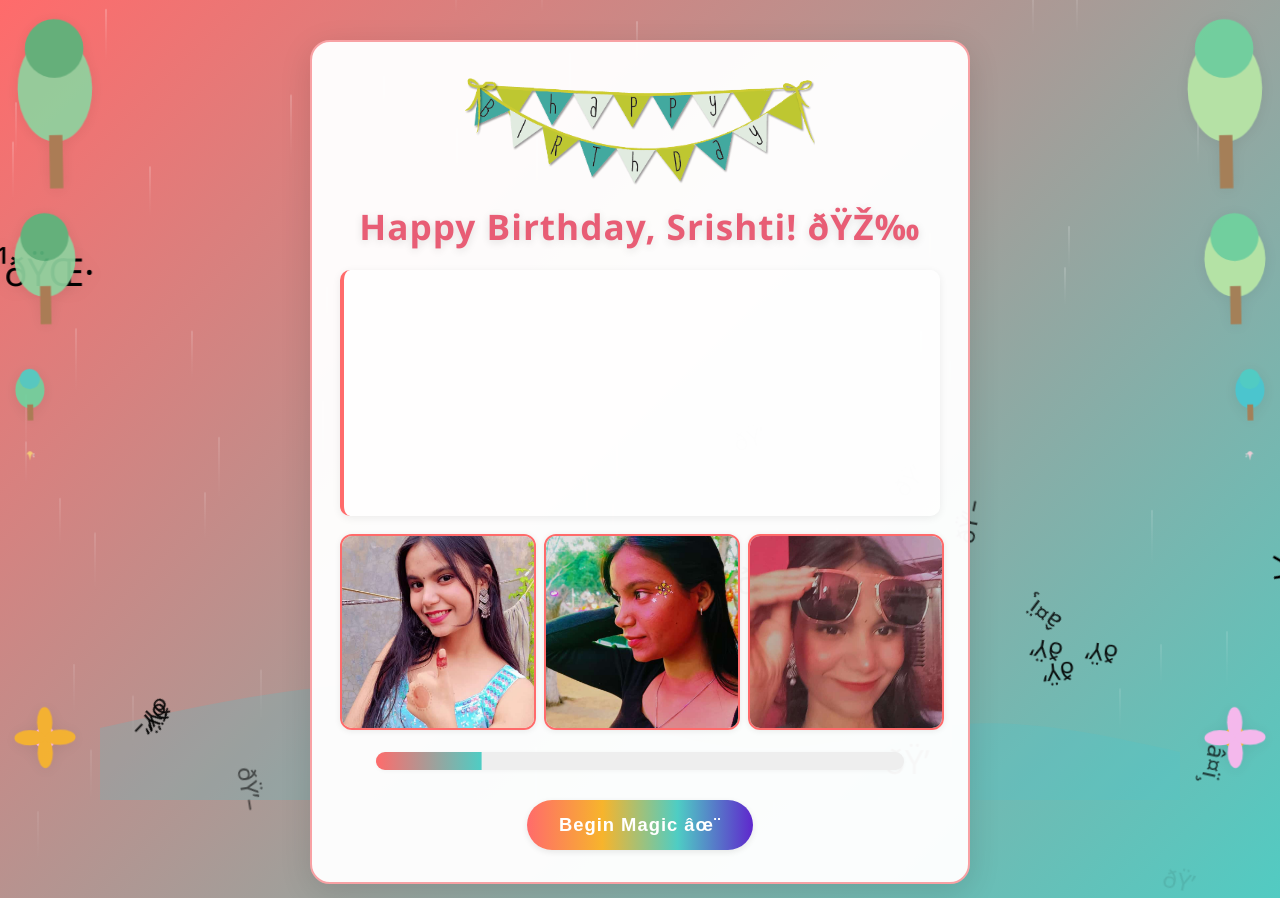
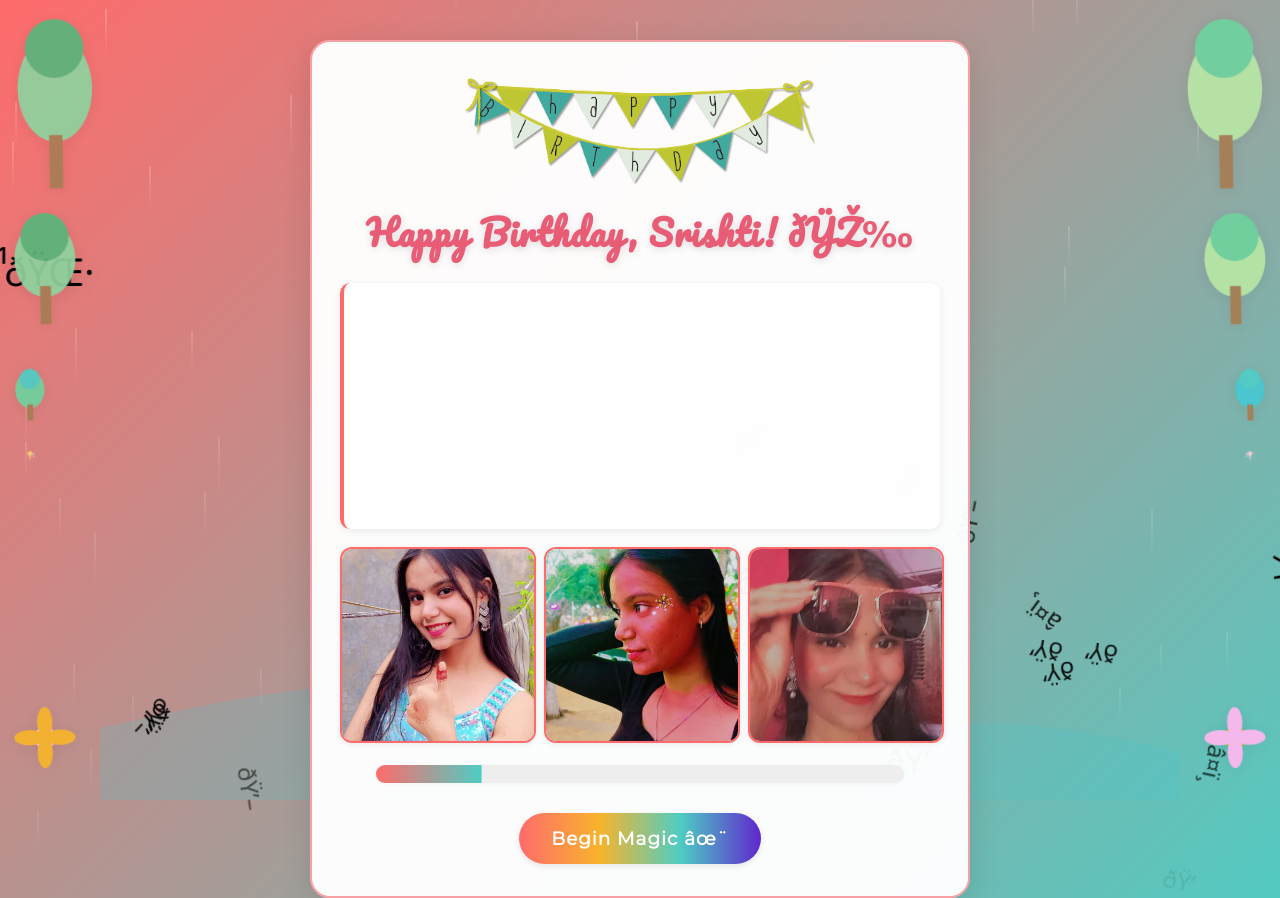
Before and after one commit to praveenkr-07/birthdayofher, a plain HTML site: page index.html in a window 1280 px wide. Shown: the top 898 px of the page. Drawn offline with Linux system fonts and the light colour scheme.

Commit message:
Update index.html

```diff
--- a/index.html
+++ b/index.html
@@ -1,6 +1,21 @@
 <!DOCTYPE html>
 <html lang="en">
 <head>
+  <!-- Add these lines inside your <head> tag, before <style> -->
+<link href="https://fonts.googleapis.com/css?family=Pacifico|Dancing+Script|Lobster|Montserrat|Poppins&display=swap" rel="stylesheet">
+
+<style>
+/* Use Pacifico for the main greeting */
+.birthday-text, .birthday-card h1 {
+  font-family: 'Pacifico', 'Dancing Script', 'Lobster', cursive;
+  letter-spacing: 1px;
+}
+
+/* Use Montserrat or Poppins for the rest of the card */
+body, .typing-effect, .rainbow-button, .memory-card, .highlight, .message, .container, .birthday-card {
+  font-family: 'Montserrat', 'Poppins', 'Segoe UI', 'Comic Neue', cursive, sans-serif;
+}
+</style>
   <meta charset="UTF-9">
   <title>Happy Birthday, Srishti! 🌟</title>
   <style>
@@ -440,6 +455,7 @@ function createFirework(x, y) {
   setTimeout(() => firework.remove(), 900);
 }
 
+
     // Heartfelt message for typing effect
     const heartfeltMessage =
 `Happy Birthday, Srishti! 🎉
```
